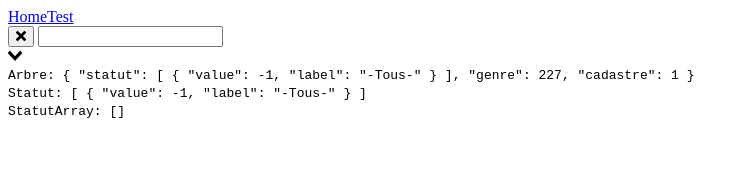
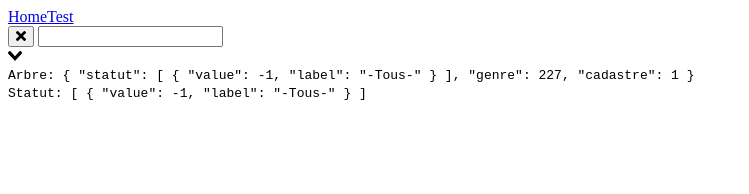
Before and after one commit to Momo67/mp-vue-myselect, a Vue app: page /test in a window 1280 px wide. Shown: the top 194 px of the page, without its empty margins (0-749 px from the left). Built offline with nearby package versions, Linux system fonts and the light colour scheme.

Commit message:
Removal of unused variable

```diff
--- a/src/components/Test.vue
+++ b/src/components/Test.vue
@@ -13,7 +13,6 @@
 
     <code>Arbre: {{arbre}}</code><br/>
     <code>Statut: {{arbre.statut}}</code><br />
-    <code>StatutArray: {{statutArray}}</code><br />
   </div>
 </template>
 
@@ -44,7 +43,6 @@ export default {
         cadastre: 1
       },
       placeholder: 'Status Quo',
-      statutArray: [],
       multiple: true
     }
   },
@@ -55,8 +53,6 @@ export default {
   },
   mounted () {
     this.arbre.statut = [{value: -1, label: '- Tous -', order: 1}]
-    // this.statutArray = [{value: -1, label: '- Tous -', order: 1}]
-    // this.statutArray = [{value: 10, label: 'En demande d\'abattage', order: 2}]
 
     if (this.multiple) {
       this.arbre.statut = [{value: -1, label: '-Tous-'}]
```
